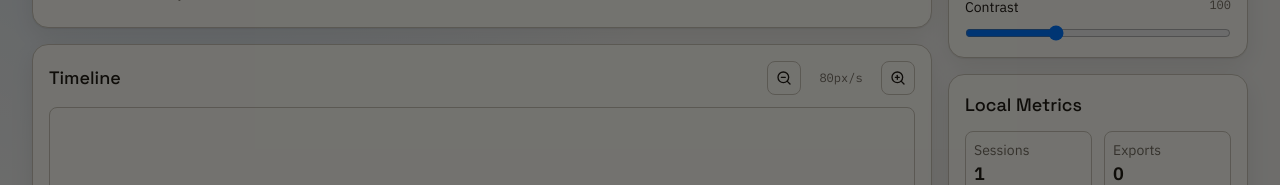
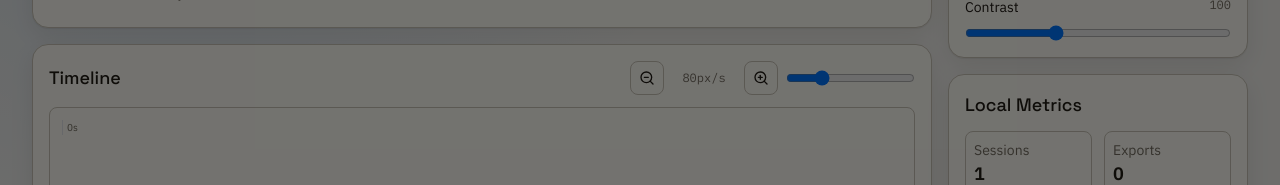
Before and after one commit to erciktiburak/Lumina-Edit, a Next.js app: page / in a window 1280 px wide. Shown: the part 360-545 px from the top of the page. Built offline with nearby package versions, Linux system fonts and the light colour scheme.

Commit message:
feat(ui): add basic timeline component with zoom functionality

```diff
--- a/components/timeline.tsx
+++ b/components/timeline.tsx
@@ -11,6 +11,8 @@ export function Timeline() {
   const setZoom = useEditorStore((state) => state.setZoom);
 
   const totalMs = useMemo(() => clips.reduce((max, clip) => Math.max(max, clip.endMs), 0), [clips]);
+  const tickMs = 1000;
+  const rulerTicks = Math.max(1, Math.ceil((totalMs + 1000) / tickMs));
 
   return (
     <section className="panel rounded-2xl p-4">
@@ -32,10 +34,29 @@ export function Timeline() {
           >
             <ZoomIn className="h-4 w-4" />
           </button>
+          <input
+            type="range"
+            min={20}
+            max={260}
+            value={zoom}
+            onChange={(event) => setZoom(Number(event.target.value))}
+            aria-label="Timeline zoom"
+          />
         </div>
       </div>
       <div className="overflow-x-auto rounded-lg border border-border p-3">
         <div className="relative h-20 min-w-[480px]" style={{ width: `${timeToPixels(totalMs + 1000, zoom)}px` }}>
+          <div className="absolute inset-x-0 top-0 flex text-[10px] text-muted">
+            {Array.from({ length: rulerTicks }).map((_, index) => (
+              <div
+                key={`tick-${index}`}
+                className="relative border-l border-border/60 pl-1"
+                style={{ width: `${timeToPixels(tickMs, zoom)}px` }}
+              >
+                {Math.floor(index)}s
+              </div>
+            ))}
+          </div>
           {clips.map((clip) => (
             <div
               key={clip.id}
```
